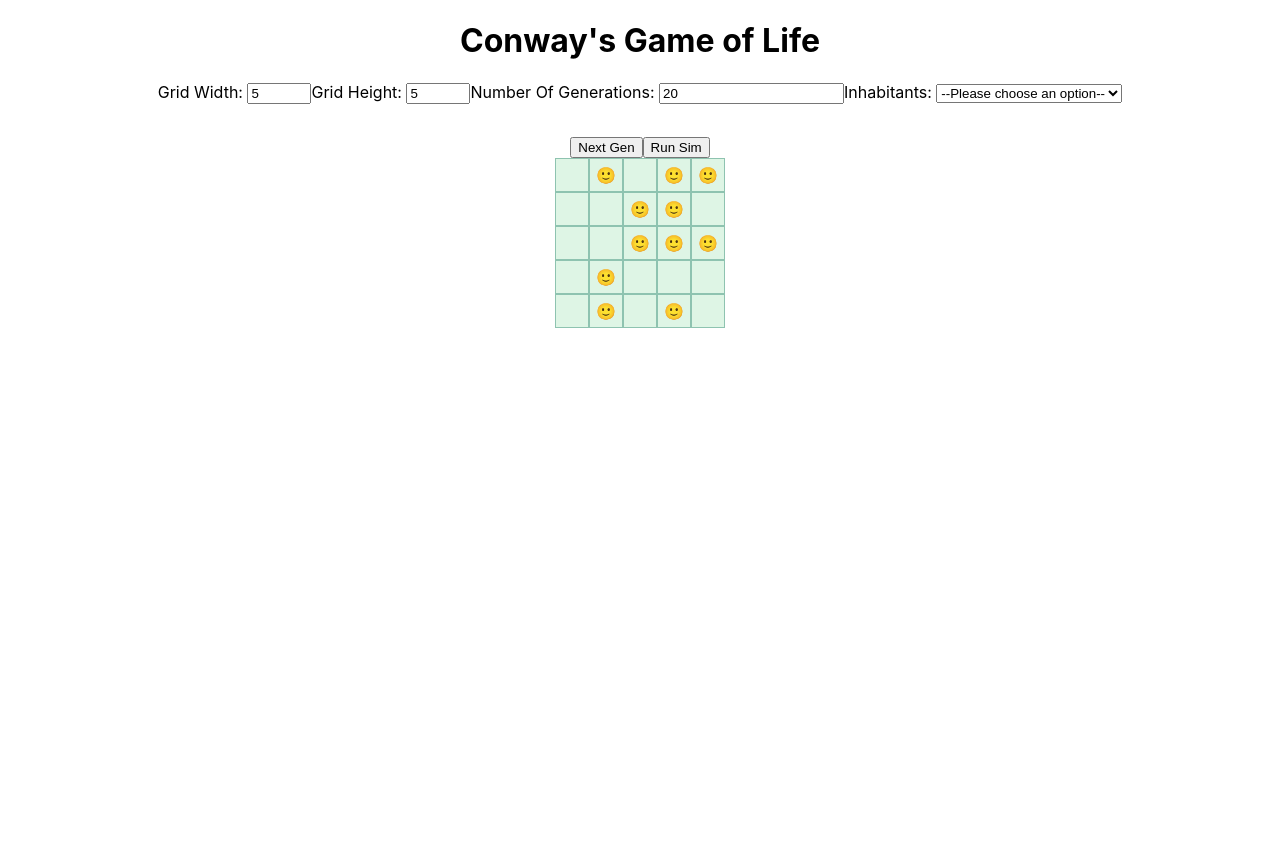
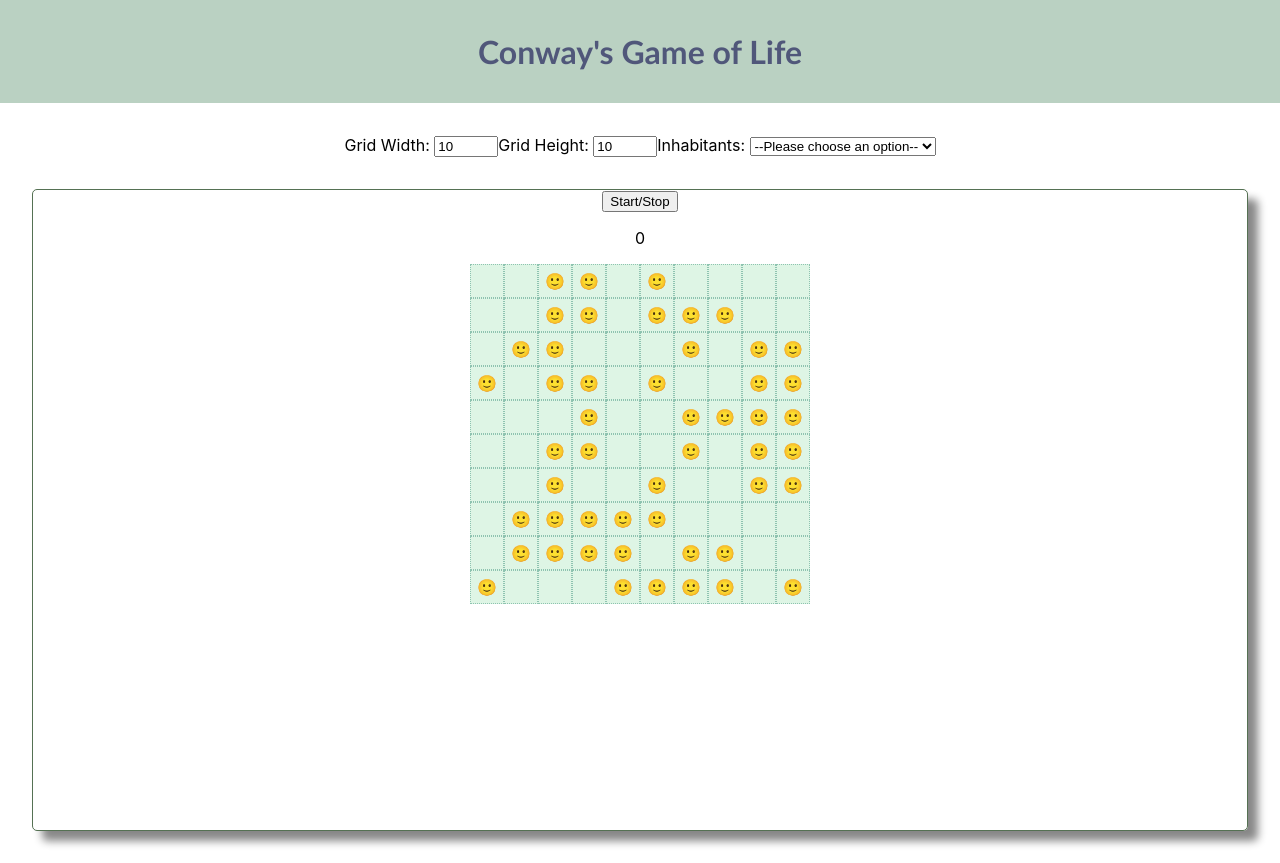
Before and after one commit to andrewgjh/game_of_life, a React (Create React App) app: page / in a window 1280 px wide. Before the commit the page ends 800 px from the top, so only its background shows below. Built offline with nearby package versions, Linux system fonts and the light colour scheme.

Commit message:
Completed Game of Life Exercise

```diff
--- a/src/App.css
+++ b/src/App.css
@@ -2,30 +2,13 @@
   text-align: center;
 }
 
-.App-logo {
-  height: 40vmin;
-  pointer-events: none;
-}
-
-@media (prefers-reduced-motion: no-preference) {
-  .App-logo {
-    animation: App-logo-spin infinite 20s linear;
-  }
-}
-
-.App-header {
-  background-color: #282c34;
-  min-height: 100vh;
-  display: flex;
-  flex-direction: column;
-  align-items: center;
-  justify-content: center;
-  font-size: calc(10px + 2vmin);
-  color: white;
-}
-
-.App-link {
-  color: #61dafb;
+.header {
+  background-color: #BAD1C2;
+  margin: 0;
+  padding: 1em;
+  margin-bottom: 1em;
+  font-family: 'Trebuchet MS', 'Lucida Sans Unicode', 'Lucida Grande', 'Lucida Sans', Arial, sans-serif;
+  color: #50577A;
 }
 
 @keyframes App-logo-spin {
--- a/src/App.js
+++ b/src/App.js
@@ -5,35 +5,28 @@ import VariablesForm from "./components/VariablesForm";
 import LifeGrid from "./components/LifeGrid";
 
 function App() {
-  const runGameOfLife = e => {
-    e.preventDefault();
-  };
-  const [width, setWidth] = useState(5);
-  const [height, setHeight] = useState(5);
-  const [generations, setGenerations] = useState(20);
+  const [width, setWidth] = useState(10);
+  const [height, setHeight] = useState(10);
   const [inhabitants, setInhabitants] = useState("🙂");
 
   return (
     <div className="App">
-      <h1>
+      <h1 className="header">
         Conway's Game of{" "}
         {inhabitants === "💃" || inhabitants === "🕺" ? "Dance" : "Life"}
       </h1>
       <VariablesForm
-        runSim={runGameOfLife}
         width={width}
         height={height}
         setWidth={setWidth}
         setHeight={setHeight}
-        generations={generations}
-        setGenerations={setGenerations}
         inhabitants={inhabitants}
         setInhabitants={setInhabitants}
       />
       <LifeGrid
         width={width}
         height={height}
-        generations={generations}
+
         inhabitants={inhabitants}
       />
     </div>
--- a/src/components/LifeGrid/index.js
+++ b/src/components/LifeGrid/index.js
@@ -2,21 +2,45 @@ import "./life_grid.css";
 import gameFunctions from "../../gameOfLife";
 import { useEffect, useState } from "react";
 
-const LifeGrid = ({ width, height, generations, inhabitants }) => {
-  const { resetGrid, nextGen, sleep } = gameFunctions;
+const LifeGrid = ({ width, height, inhabitants }) => {
+  const { resetGrid, nextGen, sleep, gridStringify, populateGrid, createGrid } =
+    gameFunctions;
 
   let [gameGrid, setGameGrid] = useState(resetGrid(height, width));
+  const [counter, setCounter] = useState(0);
+  const [infiniteRun, setInfiniteRun] = useState(false);
 
   const runNextGen = () => {
     setGameGrid(prevGrid => nextGen(prevGrid));
+    setCounter(prev => prev + 1);
   };
 
-  const runSim = async numGens => {
-    for (let index = 0; index < numGens; index++) {
-      runNextGen();
-      await sleep(100);
+  const toggleCell = idStr => {
+    const [x, y] = idStr
+      .split("-")
+      .splice(2, 2)
+      .map(el => parseInt(el));
+
+    setGameGrid(prevGrid => {
+      let strGrid = gridStringify(prevGrid);
+      const flatArr = strGrid.split("");
+      flatArr[x * prevGrid[0].length + y] = prevGrid[x][y] ? "." : "*";
+      return populateGrid(
+        createGrid(prevGrid.length, prevGrid[0].length),
+        flatArr.join("")
+      );
+    });
+  };
+
+  useEffect(() => {
+    let interval;
+    if (infiniteRun) {
+      interval = setInterval(() => {
+        runNextGen();
+      }, 100);
     }
-  };
+    return () => clearInterval(interval);
+  }, [infiniteRun]);
 
   useEffect(() => {
     setGameGrid(resetGrid(height, width));
@@ -24,19 +48,23 @@ const LifeGrid = ({ width, height, generations, inhabitants }) => {
 
   return (
     <div className="grid-container">
-      <button onClick={runNextGen}>Next Gen</button>
       <button
         onClick={() => {
-          runSim(generations);
+          setInfiniteRun(!infiniteRun);
         }}
       >
-        Run Sim
+        Start/Stop
       </button>
+      <p>{counter}</p>
       {gameGrid.map((row, idx) => (
         <div key={`row-${idx}`} className="row-container">
           {row.map((cellLife, index) => (
             <div className="gol-cell" key={`column-${index}`}>
-              <span className="cell-life">
+              <span
+                className="cell-life"
+                id={`gol-cell-${idx}-${index}`}
+                onClick={e => toggleCell(e.target.id)}
+              >
                 {cellLife ? `${inhabitants}` : ""}
               </span>
             </div>
--- a/src/components/LifeGrid/life_grid.css
+++ b/src/components/LifeGrid/life_grid.css
@@ -3,6 +3,10 @@
 .grid-container {
   margin: 2em;
   overflow: scroll;
+  border: 1px solid #557153;
+  height: 80vh;
+  border-radius: 5px;
+  box-shadow: 10px 10px 8px #888888;;
 }
 .row-container{
   display:flex;
@@ -14,7 +18,10 @@
   width: 2em;
   height: 2em;
   background-color: #DEF5E5;
-  border: 1px solid #8EC3B0;
+  border: 1px dotted #8EC3B0;
+}
+.gol-cell:hover {
+  background-color: #BCEAD5;
 }
 
 .cell-life{
--- a/src/components/VariablesForm/index.js
+++ b/src/components/VariablesForm/index.js
@@ -3,8 +3,7 @@ const VariablesForm = ({
   height,
   setHeight,
   setWidth,
-  generations,
-  setGenerations,
+
   inhabitants,
   setInhabitants,
 }) => {
@@ -34,17 +33,7 @@ const VariablesForm = ({
           }}
         ></input>
       </label>
-      <label>
-        Number Of Generations:{" "}
-        <input
-          type="number"
-          min="20"
-          value={generations}
-          onChange={e => {
-            setGenerations(e.target.value);
-          }}
-        ></input>
-      </label>
+
       <label>
         Inhabitants:{" "}
         <select
@@ -57,6 +46,9 @@ const VariablesForm = ({
           <option value="💃">💃</option>
           <option value="🕺">🕺</option>
           <option value="👽">👽</option>
+          <option value="🌲">🌲</option>
+          <option value="🐝">🐝</option>
+          <option value="🦋">🦋</option>
         </select>
       </label>
     </form>
--- a/src/gameOfLife.js
+++ b/src/gameOfLife.js
@@ -9,6 +9,19 @@ function createGrid(x = 5, y = 5) {
     }
   }
   return grid;
+}
+
+function gridStringify(gridArr) {
+  return gridArr
+    .map(row => {
+      return row
+        .map(cell => {
+          if (cell) return "*";
+          return ".";
+        })
+        .join("");
+    })
+    .join("");
 }
 
 function populateGrid(grid, gridString) {
@@ -117,6 +130,9 @@ const gameFunctions = {
   sleep,
   nextGen,
   resetGrid,
+  gridStringify,
+  populateGrid,
+  createGrid,
 };
 
 export default gameFunctions;
```
